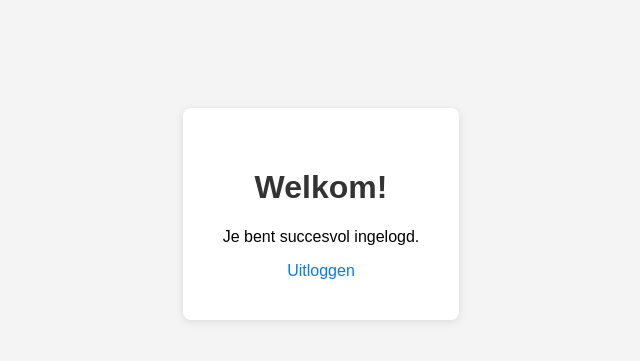
After one commit to boudewijn010/M-V-C, a PHP site: page /welkom.php in a window 1280 px wide. The commit adds this page. Shown: the top 361 px of the page, without its empty margins (319-959 px from the left). Run offline with PHP 8.4, Linux system fonts and the light colour scheme.

Commit message:
Fix login flow and add welcome page for successful authentication

```diff
--- a/views/inloggen.php
+++ b/views/inloggen.php
@@ -10,17 +10,15 @@ if ($_SERVER["REQUEST_METHOD"] === "POST") {
     $db = new DBConnection();
     $conn = $db->connect();
 
-    // Zoek gebruiker op basis van e-mail
     $stmt = $conn->prepare("SELECT * FROM gebruikers WHERE email = :email");
     $stmt->bindParam(":email", $email);
     $stmt->execute();
     $gebruiker = $stmt->fetch(PDO::FETCH_ASSOC);
 
-    if ($gebruiker && password_verify($password, $gebruiker["wachtwoord"])) {
-        // Inloggen gelukt
+    if ($gebruiker && password_verify($password, $gebruiker["password"])) {
         session_start();
         $_SESSION["gebruiker_id"] = $gebruiker["id"];
-        header("Location: dashboard.php"); // Pas aan naar jouw dashboard/bestemming
+        header("Location: welkom.php");
         exit;
     } else {
         $error = "Ongeldige e-mail of wachtwoord.";
--- /dev/null
+++ b/views/welkom.php
@@ -0,0 +1,46 @@
+<!DOCTYPE html>
+<html lang="nl">
+
+<head>
+    <meta charset="UTF-8">
+    <title>Welkom</title>
+    <style>
+        body {
+            font-family: Arial, sans-serif;
+            background: #f4f4f4;
+            text-align: center;
+            padding-top: 100px;
+        }
+
+        .container {
+            background: #fff;
+            padding: 40px;
+            border-radius: 8px;
+            display: inline-block;
+            box-shadow: 0 2px 8px rgba(0, 0, 0, 0.1);
+        }
+
+        h1 {
+            color: #333;
+        }
+
+        a {
+            color: #007bff;
+            text-decoration: none;
+        }
+
+        a:hover {
+            text-decoration: underline;
+        }
+    </style>
+</head>
+
+<body>
+    <div class="container">
+        <h1>Welkom!</h1>
+        <p>Je bent succesvol ingelogd.</p>
+        <a href="logout.php">Uitloggen</a>
+    </div>
+</body>
+
+</html>
```
